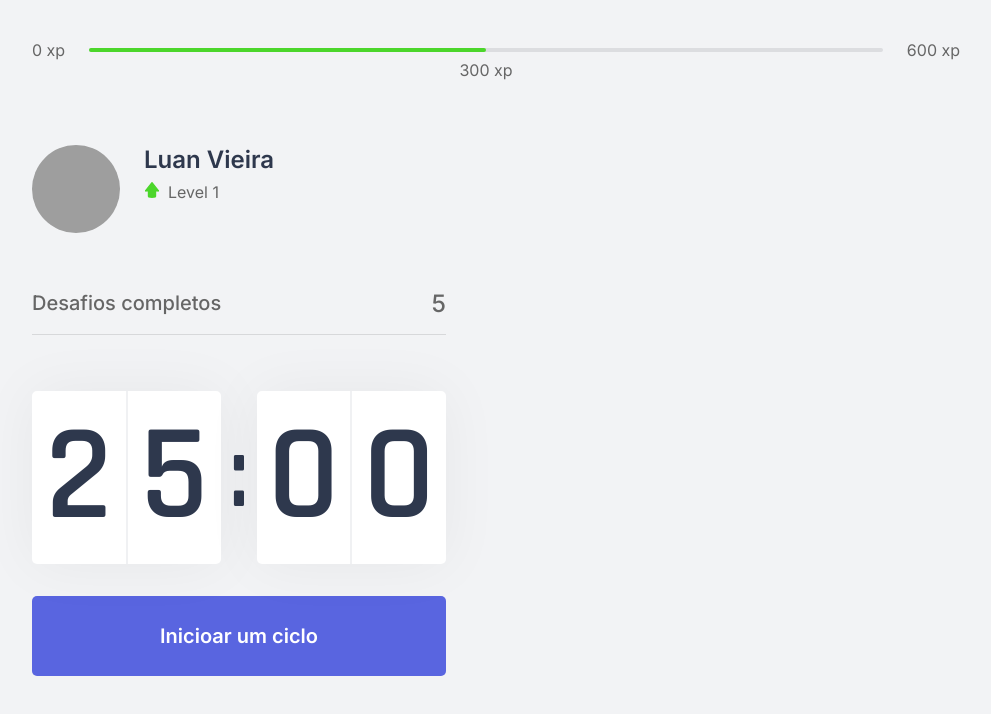
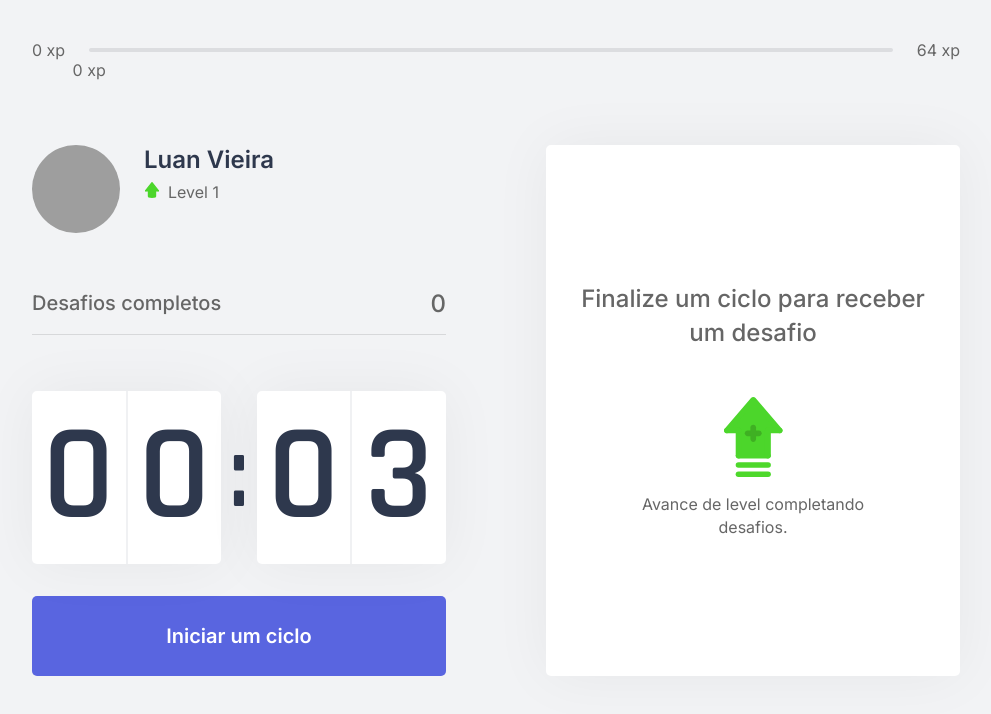
Before and after one commit to Luanfv/moveit, a Next.js app: page / in a window 1280 px wide. Shown: the top 714 px of the page, without its empty margins (144-1135 px from the left). Built offline with nearby package versions, Linux system fonts and the light colour scheme; grey boxes are pictures that could not be loaded.

Commit message:
add context

```diff
--- /dev/null
+++ b/challenges.json
@@ -0,0 +1,62 @@
+[
+  {
+    "type": "body",
+    "description": "Estique um de seus braços com a palma da mão virada para frente e puxe os dedos para cima por 10 segundos por mão.",
+    "amount": 80
+  },
+  {
+    "type": "body",
+    "description": "Estique seu braço contra o peito e puxe-o utilizando o outro braço por 10 segundos por braço.",
+    "amount": 60
+  },
+  {
+    "type": "body",
+    "description": "Puxe seu pescoço com a ajuda da mão para a direita e para a esquerda, permanecendo na posição por alguns segundos.",
+    "amount": 70
+  },
+  {
+    "type": "body",
+    "description": "Com as duas mãos na parte de trás da cabeça, leve-a para baixo, alongando a parte de trás da região.",
+    "amount": 60
+  },
+  {
+    "type": "body",
+    "description": "Cruze as pernas e desça com as mãos esticadas em direção ao chão. Repita o movimento com a outra perna na frente.",
+    "amount": 100
+  },
+  {
+    "type": "body",
+    "description": "Sentado, abra as pernas e tente encostar as palmas das mãos no chão, repita 3 vezes por 5 segundos.",
+    "amount": 80
+  },
+  {
+    "type": "body",
+    "description": "Puxe o joelho de encontro ao peito e segure, troque de perna após 10 segundos.",
+    "amount": 50
+  },
+  {
+    "type": "body",
+    "description": "Sentado, cruze uma perna e incline seu tronco à frente, troque de perna após 10 segundos.",
+    "amount": 80
+  },
+  {
+    "type": "eye",
+    "description": "Sentado, feche os olhos e cubra-os com as palmas da mão durante 2 minutos, depois abra normalmente.",
+    "amount": 90
+  },
+  {
+    "type": "eye",
+    "description": "Em algum ambiente aberto, olhe o mais longe que puder em quatro direções por 3s, mexa apenas os olhos. Repita 3 vezes.",
+    "amount": 140
+  },
+  {
+    "type": "eye",
+    "description": "Usando os polegares, massage a área abaixo das sobrancelhas em movimentos circulares por 15 segundos.",
+    "amount": 70
+  },
+  {
+    "type": "body",
+    "description": "Em pé, gire a cintura o máximo que puder para a esquerda, segure por cinco segundos. Repita para a direita.",
+    "amount": 90
+  }
+]
--- a/pages/_app.tsx
+++ b/pages/_app.tsx
@@ -1,7 +1,13 @@
 import '../src/styles/global.css';
 
+import { ChallengesProvider } from '../src/contexts/ChallengesContext';
+
 function MyApp({ Component, pageProps }) {
-  return <Component {...pageProps} />
+  return (
+    <ChallengesProvider>
+      <Component {...pageProps} />
+    </ChallengesProvider>
+  );
 }
 
 export default MyApp;
--- a/pages/index.tsx
+++ b/pages/index.tsx
@@ -4,6 +4,7 @@
 import { Countdown } from '../src/components/Countdown';
 import { ExporienceBar } from "../src/components/ExperienceBar";
 import { Profile } from '../src/components/Profile';
+import { ChallengeBox } from '../src/components/ChallengeBox';
 
 import styles from '../src/styles/components/Home.module.css';
 
@@ -27,7 +28,7 @@
         </div>
 
         <div>
-
+          <ChallengeBox />
         </div>
       </section>
     </div>
--- /dev/null
+++ b/src/components/ChallengeBox.tsx
@@ -0,0 +1,59 @@
+import { useContext } from 'react';
+
+import { ChallengesContext } from '../contexts/ChallengesContext';
+import styles from '../styles/components/ChallengeBox.module.css';
+
+export function ChallengeBox() {
+  const { activeChallenge, resetChallenge } = useContext(ChallengesContext);
+
+  return (
+    <div className={styles.challengeBoxContainer}>
+      {
+        activeChallenge
+        ?
+        <div className={styles.challengeActive}>
+          <header>
+            Ganhe {activeChallenge.amount} xp
+          </header>
+
+          <main>
+            <img src={`icons/${activeChallenge.type}.svg`} />
+            <strong>
+              Novo desafio
+            </strong>
+            <p>
+              {activeChallenge.description}
+            </p>
+          </main>
+
+          <footer>
+            <button
+              type="button"
+              className={styles.challengeFailedButton}
+              onClick={resetChallenge}
+            >
+              Falhei
+            </button>
+
+            <button
+              type="button"
+              className={styles.challengeSucceededButton}
+            >
+              Completei
+            </button>
+          </footer>
+        </div>
+        :
+        <div className={styles.challengeNotActive}>
+          <strong>
+            Finalize um ciclo para receber um desafio
+          </strong>
+          <p>
+            <img src="icons/level-up.svg" alt="Level Up" />
+            Avance de level completando desafios.
+          </p>
+        </div>
+      }
+    </div>
+  );
+}
--- a/src/components/CompletedChallenges.tsx
+++ b/src/components/CompletedChallenges.tsx
@@ -1,6 +1,11 @@
+import { useContext } from 'react';
+
+import { ChallengesContext } from '../contexts/ChallengesContext';
 import styles from '../styles/components/CompletedChallenges.module.css';
 
 export function CompletedChallenges() {
+  const { challengesCompleted } = useContext(ChallengesContext);
+
   return (
     <div className={styles.completedChallengesContainer}>
       <span>
@@ -8,7 +13,7 @@
       </span>
 
       <span>
-        5
+        {challengesCompleted}
       </span>
     </div>
   );
--- a/src/components/Countdown.tsx
+++ b/src/components/Countdown.tsx
@@ -1,10 +1,17 @@
-import { useState, useMemo, useCallback, useEffect } from 'react';
+import { useState, useMemo, useCallback, useEffect, useContext } from 'react';
+
+import { ChallengesContext } from '../contexts/ChallengesContext';
 
 import styles from '../styles/components/Countdown.module.css';
 
+let countdownTimeout: NodeJS.Timeout;
+
 export function Countdown() {
-  const [time, setTime] = useState(25 * 60);
-  const [active, setActive] = useState(false);
+  const { startNewChallenge } = useContext(ChallengesContext);
+
+  const [time, setTime] = useState(0.05 * 60);
+  const [isActive, setIsActive] = useState(false);
+  const [hasFinished, setHasFinished] = useState(false);
 
   const minutes = useMemo(() => Math.floor(time / 60), [time]);
   const seconds = useMemo(() => time % 60, [time]);
@@ -12,17 +19,26 @@
   const [minuteLeft, minuteRight] = useMemo(() => String(minutes).padStart(2, '0').split(''), [minutes]);
   const [secondLeft, secondRight] = useMemo(() => String(seconds).padStart(2, '0').split(''), [seconds]);
 
-  const startCountdown = useCallback(() => {
-    setActive(true);
+  const startCountdown = useCallback(() => setIsActive(true), []);
+
+  const resetCountdown = useCallback(() => {
+    clearTimeout(countdownTimeout);
+    setIsActive(false);
+
+    setTime(25 * 60);
   }, []);
 
   useEffect(() => {
-    if (active && time > 0) {
-      setTimeout(() => {
+    if (isActive && time > 0) {
+      countdownTimeout = setTimeout(() => {
         setTime(time -1);
       }, 1000);
+    } else if (isActive && time === 0) {
+      setHasFinished(true);
+      setIsActive(false);
+      startNewChallenge();
     }
-  }, [active, time]);
+  }, [isActive, time]);
 
   return (
     <div>
@@ -38,9 +54,39 @@
         </div>
       </div>
 
-      <button type="button" className={styles.countdownButton} onClick={startCountdown}>
-        Inicioar um ciclo
-      </button>
+      {
+        hasFinished
+        ?
+        <button
+          disabled
+          className={styles.countdownButton}
+        >
+          Ciclo encerrado
+        </button>
+        :
+        <>
+          {
+            isActive
+              ?
+              <button
+                type="button"
+                className={`${styles.countdownButton} ${styles.countdownButtonActive}`}
+                onClick={resetCountdown}
+              >
+                Abandonar ciclo
+              </button>
+              :
+              <button
+                type="button"
+                className={styles.countdownButton}
+                onClick={startCountdown}
+              >
+                Iniciar um ciclo
+              </button>
+          }
+        </>
+      }
+
     </div>
   );
 }
--- a/src/components/ExperienceBar.tsx
+++ b/src/components/ExperienceBar.tsx
@@ -1,6 +1,16 @@
+import { useContext, useMemo } from 'react';
+
+import { ChallengesContext } from '../contexts/ChallengesContext';
 import styles from '../styles/components/ExperienceBar.module.css';
 
 export function ExporienceBar() {
+  const { currentExperience, experienceToNextLevel } = useContext(ChallengesContext);
+
+  const percentToNextLevel = useMemo(
+    () => Math.floor(currentExperience * 100) / experienceToNextLevel,
+    [currentExperience, experienceToNextLevel]
+  );
+
   return (
     <header className={styles.experienceBar}>
       <span>
@@ -8,15 +18,15 @@
       </span>
 
       <div>
-        <div style={{ width: '50%' }} />
+        <div style={{ width: `${percentToNextLevel}%` }} />
 
-        <span className={styles.currentExperience} style={{ left: '50%' }}>
-          300 xp
+        <span className={styles.currentExperience} style={{ left: `${percentToNextLevel}%` }}>
+          {currentExperience} xp
         </span>
       </div>
 
       <span>
-        600 xp
+        {experienceToNextLevel} xp
       </span>
     </header>
   );
--- /dev/null
+++ b/src/contexts/ChallengesContext.tsx
@@ -0,0 +1,65 @@
+import { createContext, ReactNode, useCallback, useMemo, useState } from 'react';
+import challenges from '../../challenges.json';
+
+interface ChallengesProviderProps {
+  children: ReactNode;
+}
+
+interface Challenge {
+  type: 'body' | 'eye';
+  description: string;
+  amount: number;
+}
+
+interface ChallengesContextData {
+  level: number;
+  currentExperience: number;
+  challengesCompleted: number;
+  activeChallenge: Challenge;
+  experienceToNextLevel: number;
+  levelUp: () => void;
+  startNewChallenge: () => void;
+  resetChallenge: () => void;
+}
+
+export const ChallengesContext = createContext({} as ChallengesContextData);
+
+export function ChallengesProvider({ children }: ChallengesProviderProps) {
+  const [level, setLevel] = useState(1);
+  const [currentExperience, setCurrentExperience] = useState(0);
+  const [challengesCompleted, setChallengesCompleted] = useState(0);
+
+  const [activeChallenge, setActiveChallenge] = useState(null);
+
+  const experienceToNextLevel = useMemo(() => Math.pow((level + 1) * 4, 2), [level]);
+
+  const levelUp = useCallback(() => {
+    setLevel(level + 1);
+  }, [level]);
+
+  const startNewChallenge = useCallback(() => {
+    const randomChallengeIndex = Math.floor(Math.random() * challenges.length);
+    const challenge = challenges[randomChallengeIndex];
+
+    setActiveChallenge(challenge);
+  }, []);
+
+  const resetChallenge = useCallback(() => {
+    setActiveChallenge(null);
+  }, []);
+
+  return (
+    <ChallengesContext.Provider value={{
+      level,
+      currentExperience,
+      challengesCompleted,
+      activeChallenge,
+      experienceToNextLevel,
+      levelUp,
+      startNewChallenge,
+      resetChallenge,
+    }}>
+      {children}
+    </ChallengesContext.Provider>
+  );
+}
--- /dev/null
+++ b/src/styles/components/ChallengeBox.module.css
@@ -0,0 +1,109 @@
+.challengeBoxContainer {
+  height: 100%;
+  background: var(--white);
+  border-radius: 5px;
+  box-shadow: 0 0 60px rgba(0, 0, 0, 0.05);
+  padding: 1.5rem 2rem;
+
+  display: flex;
+  flex-direction: column;
+  align-items: center;
+  justify-content: center;
+
+  text-align: center;
+}
+
+.challengeNotActive {
+  display: flex;
+  flex-direction: column;
+  align-items: center;
+}
+
+.challengeNotActive strong {
+  font-size: 1.5rem;
+  font-weight: 500;
+  line-height: 1.4;
+}
+
+.challengeNotActive p {
+  display: flex;
+  flex-direction: column;
+  align-items: center;
+  line-height: 1.4;
+  max-width: 70%;
+  margin-top: 3rem;
+}
+
+
+.challengeNotActive img {
+  margin-bottom: 1rem;
+}
+
+.challengeActive {
+  height: 100%;
+
+  display: flex;
+  flex-direction: column;
+}
+
+.challengeActive header {
+  color: var(--blue);
+  font-weight: 600;
+  font-size: 1.25rem;
+  padding: 0 2rem 1.5rem;
+  border-bottom: 1px solid var(--gray-line);
+}
+
+.challengeActive main {
+  flex: 1;
+  display: flex;
+  flex-direction: column;
+  align-items: center;
+  justify-content: center;
+}
+
+.challengeActive main strong {
+  font-weight: 600;
+  font-size: 2rem;
+  color: var(--title);
+}
+
+.challengeActive p {
+  line-height: 1.5;
+}
+
+.challengeActive footer {
+  display: grid;
+  grid-template-columns: 1fr 1fr;
+  gap: 1rem;
+}
+
+.challengeActive footer button {
+  height: 3rem;
+
+  display: flex;
+  align-items: center;
+  justify-content: center;
+
+  border: 0;
+  border-radius: 5px;
+
+  color: var(--white);
+
+  font-size: 1rem;
+  font-weight: 600;
+
+  transition: filter 0.2s;
+}
+
+.challengeActive footer button:hover {
+  filter: brightness(0.9);
+}
+
+.challengeActive footer button.challengeFailedButton {
+  background: var(--red);
+}
+
+.challengeActive footer button.challengeSucceededButton {
+  background: var(--green);
+}
--- a/src/styles/global.css
+++ b/src/styles/global.css
@@ -2,6 +2,7 @@
   margin: 0;
   padding: 0;
   box-sizing: border-box;
+  outline-style: none;
 }
 
 :root {
```
Also changed, not shown: src/styles/components/Countdown.module.css (+18 -1 lines).
